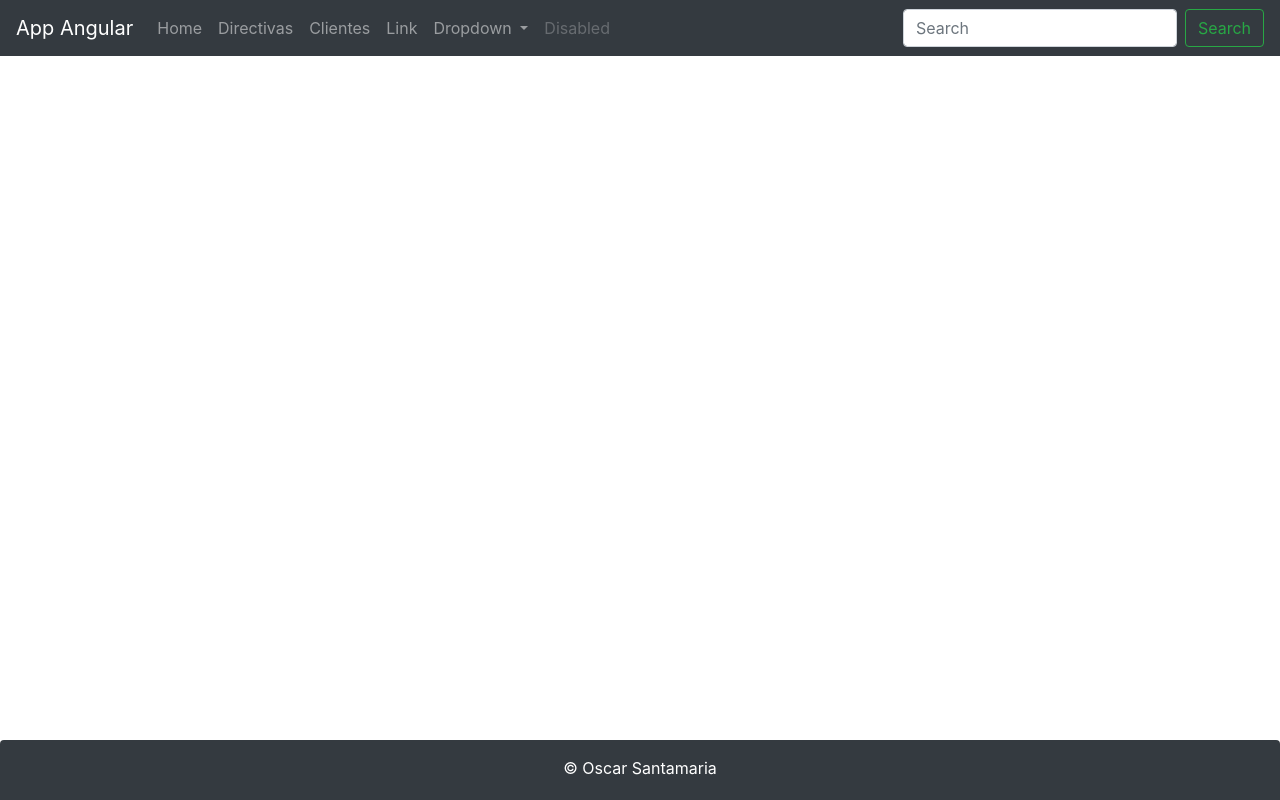
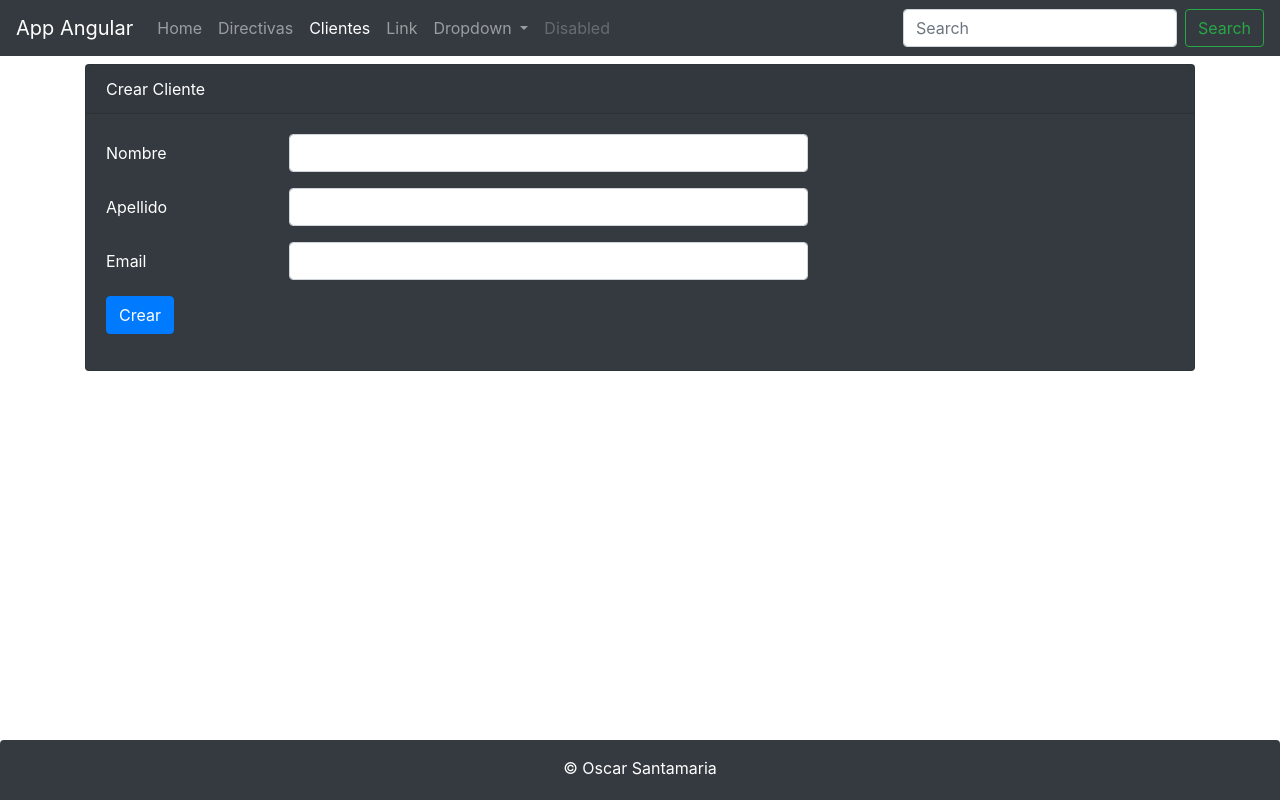
Before and after one commit to ozzman02/AngularAndSpringBoot, an Angular app in the folder frontend/clientes-app/: page /clientes/form/1 in a window 1280 px wide. Before the commit this address led to /. Built offline with nearby package versions, Linux system fonts and the light colour scheme; no server answers.

Commit message:
CRUD Clientes

```diff
--- a/frontend/clientes-app/package.json
+++ b/frontend/clientes-app/package.json
@@ -23,6 +23,7 @@
     "jquery": "^3.6.4",
     "popper.js": "^1.16.1",
     "rxjs": "~7.8.0",
+    "sweetalert2": "^7.26.9",
     "tslib": "^2.3.0",
     "zone.js": "~0.12.0"
   },
--- a/frontend/clientes-app/src/app/clientes/cliente.service.ts
+++ b/frontend/clientes-app/src/app/clientes/cliente.service.ts
@@ -3,12 +3,16 @@
 import { Observable } from 'rxjs';
 import { Cliente } from './cliente';
 //import { CLIENTES } from './clientes.json';
-import { HttpClient } from '@angular/common/http';
+import { HttpClient, HttpHeaders } from '@angular/common/http';
 
 @Injectable()
 export class ClienteService {
 
   private urlEndpoint: string = 'http://localhost:8080/api/clientes';
+
+  private httpHeaders = new HttpHeaders({
+    'Content-Type': 'application/json'
+  });
 
   constructor(private http: HttpClient) { }
 
@@ -20,4 +24,20 @@
     );
   }
 
+  create(cliente: Cliente): Observable<Cliente> {
+    return this.http.post<Cliente>(this.urlEndpoint, cliente, {headers: this.httpHeaders});
+  }
+
+  getCliente(id: number): Observable<Cliente> {
+    return this.http.get<Cliente>(`${this.urlEndpoint}/${id}`);
+  }
+
+  update(cliente: Cliente): Observable<Cliente> {
+    return this.http.put<Cliente>(this.urlEndpoint, cliente, {headers: this.httpHeaders});
+  }
+
+  delete(id: number): Observable<Cliente> {
+    return this.http.delete<Cliente>(`${this.urlEndpoint}/${id}`, {headers: this.httpHeaders});
+  }
+
 }
--- a/frontend/clientes-app/src/app/clientes/clientes.component.html
+++ b/frontend/clientes-app/src/app/clientes/clientes.component.html
@@ -1,7 +1,10 @@
-<div class="card bg-light mb-100">
+<div class="card bg-light mb-100 my-2">
     <div class="card-header">Clientes</div>
     <div class="card-body">
         <h5 class="card-title">Listado de clientes</h5>
+        <div class="my-2 text-left">
+            <button class="btn btn-rounded btn-primary" type="button" [routerLink]="['/clientes/form']">Crear Cliente</button>
+        </div>
         <table class="table table-bordered table-striped">
             <thead>
                 <tr>
@@ -10,6 +13,8 @@
                     <th>Apellido</th>
                     <th>Email</th>
                     <th>Fecha</th>
+                    <th>Editar</th>
+                    <th>Eliminar</th>
                 </tr>
             </thead>
             <tbody>
@@ -19,6 +24,16 @@
                     <td>{{cliente.apellido}}</td>
                     <td>{{cliente.email}}</td>
                     <td>{{cliente.createAt}}</td>
+                    <td>
+                        <button type="button" name="editar" [routerLink]="['/clientes/form/', cliente.id]" class="btn-primary">
+                            Editar
+                        </button>
+                    </td>
+                    <td>
+                        <button type="button" name="eliminar" class="btn btn-danger btn-sm" (click)="delete(cliente)">
+                            Eliminar
+                        </button>
+                    </td>
                 </tr>
             </tbody>
         </table>
--- a/frontend/clientes-app/src/app/clientes/clientes.component.ts
+++ b/frontend/clientes-app/src/app/clientes/clientes.component.ts
@@ -1,7 +1,7 @@
 import { Component, OnInit } from '@angular/core';
 import { Cliente } from './cliente';
 import { ClienteService } from './cliente.service';
-
+import swal from 'sweetalert2';
 
 @Component({
   selector: 'app-clientes',
@@ -22,5 +22,31 @@
     )
   }
 
+  public delete(cliente: Cliente): void {
+    swal({
+      title: 'Confirmación de borrado',
+      text: `¿Está seguro que desea eliminar al cliente ${cliente.nombre} ${cliente.apellido}?`,
+      type: 'warning',
+      showCancelButton: true,
+      confirmButtonColor: '#3085d6',
+      cancelButtonColor: '#d33',
+      confirmButtonText: 'Eliminar',
+      cancelButtonText: 'Cancelar',
+      confirmButtonClass: 'btn btn-success',
+      cancelButtonClass: 'btn btn-danger',
+      buttonsStyling: false,
+      reverseButtons: true
+    }).then((result) => {
+      if (result.value) {
+        this.clienteService.delete(cliente.id).subscribe(
+          response => {
+            this.clientes = this.clientes.filter(c => c !== cliente);
+            swal('Cliente eliminado', `Cliente ${cliente.nombre} ${cliente.apellido} eliminado con éxito!`, 'success');
+          }
+        )
+      }
+    })
+  }
+
 
 }
--- /dev/null
+++ b/frontend/clientes-app/src/app/clientes/form.component.html
@@ -0,0 +1,35 @@
+<div class="card bg-dark text-white my-2">
+    <div class="card-header">{{ titulo }}</div>
+    <div class="card-body">
+        <form>
+            <div class="form-group row">
+                <label for="nombre" class="col-form-label col-sm-2">Nombre</label>
+                <div class="col-sm-6">
+                    <input type="text" class="form-control" [(ngModel)]="cliente.nombre" name="nombre">
+                </div>
+            </div>
+            <div class="form-group row">
+                <label for="apellido" class="col-form-label col-sm-2">Apellido</label>
+                <div class="col-sm-6">
+                    <input type="text" class="form-control" [(ngModel)]="cliente.apellido" name="apellido">
+                </div>
+            </div>
+            <div class="form-group row">
+                <label for="email" class="col-form-label col-sm-2">Email</label>
+                <div class="col-sm-6">
+                    <input type="text" class="form-control" [(ngModel)]="cliente.email" name="email">
+                </div>
+            </div>
+            <div class="form-group row">
+                <div class="col-sm-6">
+                    <button class="btn btn-primary" role="button" (click)="create()" *ngIf="!cliente.id else mostrarBtnEditar">
+                        Crear
+                    </button>
+                    <ng-template #mostrarBtnEditar>
+                        <button class="btn btn-primary" role="button" (click)="update()">Editar</button>
+                    </ng-template>
+                </div>
+            </div>
+        </form>
+    </div>
+</div>
--- /dev/null
+++ b/frontend/clientes-app/src/app/clientes/form.component.ts
@@ -0,0 +1,54 @@
+import { Component, OnInit } from '@angular/core';
+import { Cliente } from './cliente';
+import { ClienteService } from './cliente.service';
+import { ActivatedRoute, Router } from '@angular/router';
+import swal from 'sweetalert2';
+
+@Component({
+  selector: 'app-form',
+  templateUrl: './form.component.html',
+  styleUrls: ['./form.component.css']
+})
+export class FormComponent implements OnInit {
+
+  public titulo: string = "Crear Cliente"
+  public cliente: Cliente = new Cliente();
+
+  constructor(private clienteService: ClienteService, private router: Router, private activatedRoute: ActivatedRoute) {}
+
+  ngOnInit(): void {
+    this.cargarCliente();
+  }
+
+  private cargarCliente(): void {
+    this.activatedRoute.params.subscribe(params => {
+      let id = params['id']
+      if (id) {
+        this.clienteService.getCliente(id).subscribe(
+          cliente => this.cliente = cliente
+        )
+      }
+    })
+  }
+
+  public create(): void {
+    this.clienteService.create(this.cliente)
+      .subscribe(cliente => {
+        this.router.navigate(['/clientes'])
+        swal('Cliente guardado', `Cliente ${cliente.nombre} ${cliente.apellido} creado con éxito!`, 'success')
+      }
+
+    )
+  }
+
+  public update(): void {
+    this.clienteService.update(this.cliente)
+      .subscribe(
+        cliente => {
+          this.router.navigate(['/clientes'])
+          swal('Cliente modificado', `Cliente ${cliente.nombre} ${cliente.apellido} modificado con éxito!`, 'success')
+        }
+      )
+  }
+
+}
```
Also changed, not shown: frontend/clientes-app/src/app/app.module.ts (+8 -2 lines), frontend/clientes-app/src/app/clientes/form.component.css (added), 2 other files (tests, documents, lock files or other folders).
